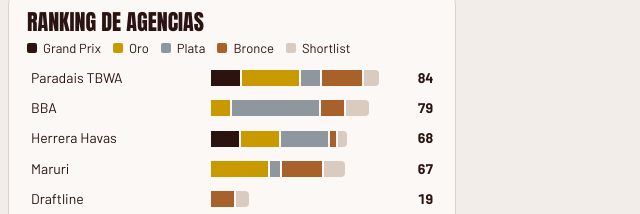
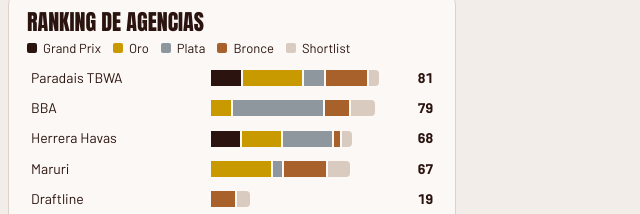
Before and after one commit to zerebrain002/condor-2026, a plain HTML site: page index.html in a window 1280 px wide. Shown: the part 734-948 px from the top of the page, 640-1280 px from the left. Drawn offline with Linux system fonts and the light colour scheme.

Commit message:
Granidea / Paradais TBWA como participante propio (criterio oficial)
Co-Authored-By: Claude Opus 5.5 <noreply@anthropic.com>
Claude-Session: https://claude.ai/code/session_01CaxRvEFXFLm2EdTmqFFGWg

```diff
--- a/index.html
+++ b/index.html
@@ -496,7 +496,7 @@ const RAW=[
 [17,'P99','KFC','Dating con la Community Manager'],[17,'B','Mercedes-Benz','Precision Sight'],[17,'H','Licoram','Una de Norteño'],
 [18,'N','MINTUR','Profetas'],[18,'D',AB,'Duelo de Energías'],[18,'M','Lavazza','Elizabeth Street'],[18,'GP',RM,RB],[18,'M',NG,NLQ+' – Presidente',NLQ],[18,'M',NG,NLQ+' – Familia',NLQ],[18,'G',MI,'Built for China'],[18,'PA',HE,'Bienvenida la temporada','Bienvenida la temporada'],[18,'CF','Cinta Scotch','Mirror Experiments']
 ];
-const SL=RAW.map((r,i)=>{const ag=A[r[1]];return{id:i,cat:CATS[r[0]][0],agency:ag,agencies:ag.split(' / '),adv:r[2],title:r[3],cmp:r[4]||r[3]}});
+const SL=RAW.map((r,i)=>{const ag=A[r[1]];return{id:i,cat:CATS[r[0]][0],agency:ag,agencies:[ag],adv:r[2],title:r[3],cmp:r[4]||r[3]}});
 
 // Resultados en vivo (se completan durante la gala): {id de pieza o título, cat, metal:'GP'|'O'|'P'|'B'}
 // Premios en vivo: se cargan desde data/resultados.json y se actualizan solos cada 30 s
```
